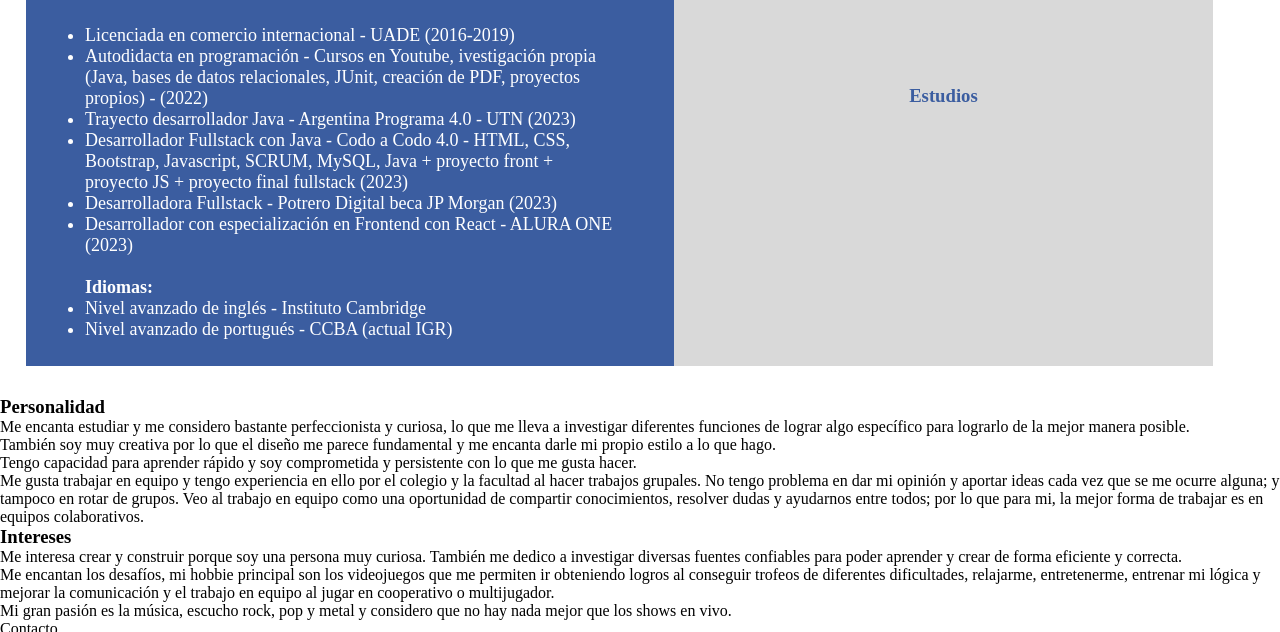
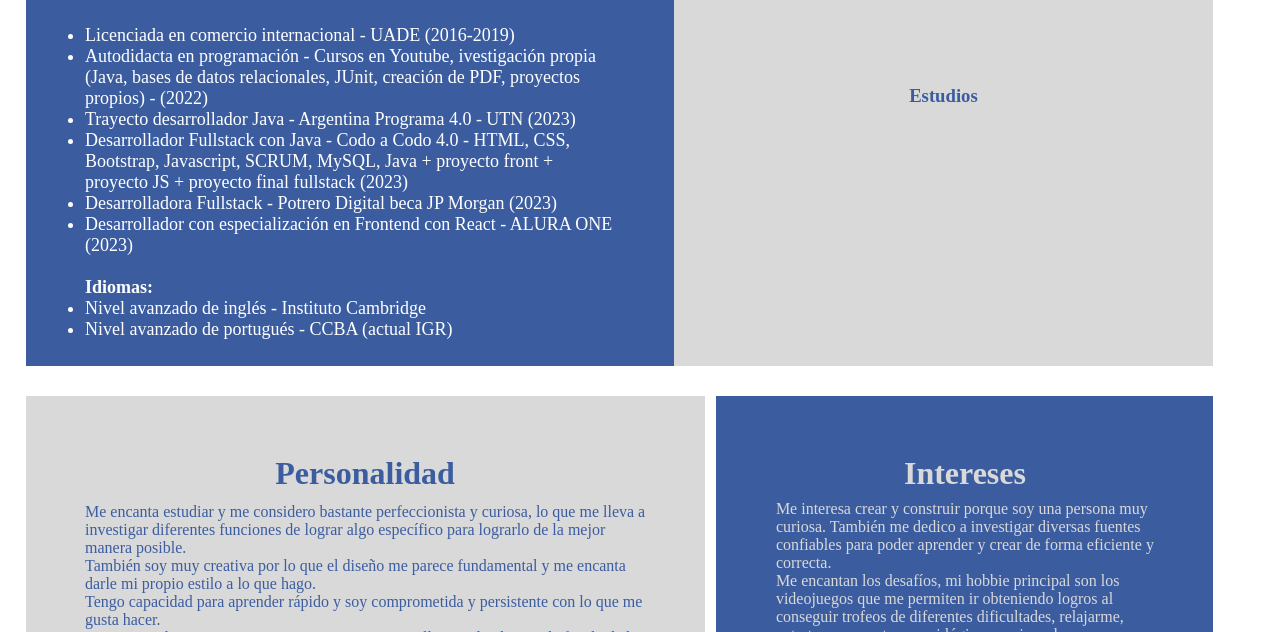
Before and after one commit to Daniela2-1998/Portfolio, a plain HTML site: page index.html in a window 1280 px wide. Shown: the part 1033-1665 px from the top of the page. Drawn offline with Linux system fonts and the light colour scheme.

Commit message:
personalidad e intereses listo

```diff
--- a/css/index-styless.css
+++ b/css/index-styless.css
@@ -434,3 +434,37 @@ h4{
     display: flex;
     flex-direction: row;
 }
+
+.personalidad_intereses{
+    width: 92.8%;
+    height: 330px;
+    display: flex;
+    flex-direction: row;
+    justify-content: space-evenly;
+    margin-left: 2%;
+}
+
+.espacio_personalidad{
+    background-color: #D9D9D9;
+    color: #3B5DA0;
+    text-align: left;
+    padding: 5%;
+    margin-right: 1%;
+}
+
+.titulos_pers_int{
+    text-align: center;
+    font-size: xx-large;
+    margin-bottom: 2%;
+}
+
+.espacio_interes{
+    background-color: #3B5DA0;
+    color: #D9D9D9;
+    text-align: left;
+    padding: 5%;
+}
+
+footer{
+
+}
--- a/index.html
+++ b/index.html
@@ -97,7 +97,6 @@
                 </div>
             </div>
         </section>
-
         <section class="estudios">
             <div class="lista_estudios">
                 <ul>
@@ -117,24 +116,30 @@
                 <h3>Estudios</h3>
             </aside>
         </section>
-        <section>
-            <div>
-                <h3>Personalidad</h3>
-                <p>Me encanta estudiar y me considero bastante perfeccionista y curiosa, lo que me lleva a investigar diferentes funciones de lograr
+        <section class="personalidad_intereses">
+            <div class="espacio_personalidad">
+                    <h3 class="titulos_pers_int">Personalidad</h3>
+                    <p>Me encanta estudiar y me considero bastante perfeccionista y curiosa, lo que me lleva a investigar diferentes
+                        funciones de lograr
                         algo específico para lograrlo de la mejor manera posible.
                         <br>
-                    También soy muy creativa por lo que el diseño me parece fundamental y me encanta darle mi propio estilo a lo que hago.
+                        También soy muy creativa por lo que el diseño me parece fundamental y me encanta darle mi propio estilo a lo
+                        que hago.
                         <br>
                         Tengo capacidad para aprender rápido y soy comprometida y persistente con lo que me gusta hacer.
                         <br>
-                    Me gusta trabajar en equipo y tengo experiencia en ello por el colegio y la facultad al hacer trabajos grupales. No tengo problema
-                    en dar mi opinión y aportar ideas cada vez que se me ocurre alguna; y tampoco en rotar de grupos. Veo al trabajo en equipo como una
-                    oportunidad de compartir conocimientos, resolver dudas y ayudarnos entre todos; por lo que para mi, la mejor forma de trabajar es
+                        Me gusta trabajar en equipo y tengo experiencia en ello por el colegio y la facultad al hacer trabajos
+                        grupales. No tengo problema
+                        en dar mi opinión y aportar ideas cada vez que se me ocurre alguna; y tampoco en rotar de grupos. Veo al
+                        trabajo en equipo como una
+                        oportunidad de compartir conocimientos, resolver dudas y ayudarnos entre todos; por lo que para mi, la mejor
+                        forma de trabajar es
                         en equipos colaborativos.
                     </p>
                 </div>
-            <div>
-                <h3>Intereses</h3>
+            </div>
+            <div class="espacio_interes">
+                <h3 class="titulos_pers_int">Intereses</h3>
                 <p>Me interesa crear y construir porque soy una persona muy curiosa. También me dedico a investigar diversas fuentes confiables para
                     poder aprender y crear de forma eficiente y correcta.
                     <br>
@@ -152,11 +157,11 @@
             <label for="">Contacto</label>
             <br>
             <img src="img/github-png.png" alt="" style="width: 20px; height: 20px;">
-            <a href="https://github.com/Daniela2-1998">https://github.com/Daniela2-1998</a>
+            <a href="https://github.com/Daniela2-1998">Daniela2-1998</a>
         </ul>
         <ul>
             <img src="img/linkedin.png" alt="" style="width: 20px; height: 20px;">
-            <a href="https://www.linkedin.com/in/daniela-mansilla-762212254/">https://www.linkedin.com/in/daniela-mansilla-762212254/</a>
+            <a href="https://www.linkedin.com/in/daniela-mansilla-762212254/">Daniela Mansilla</a>
         </ul>
     </footer>
 
```
Lines whose indentation alone changed are shown as unchanged.
